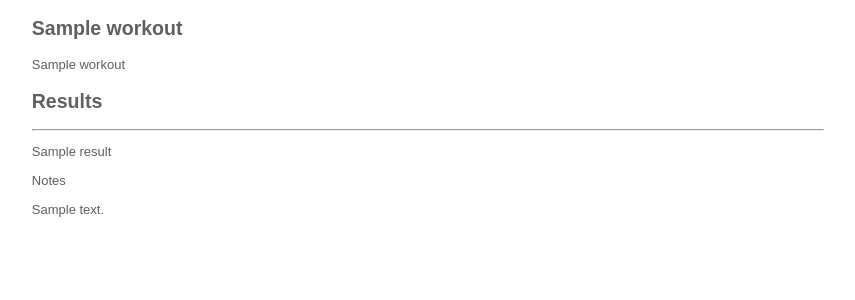
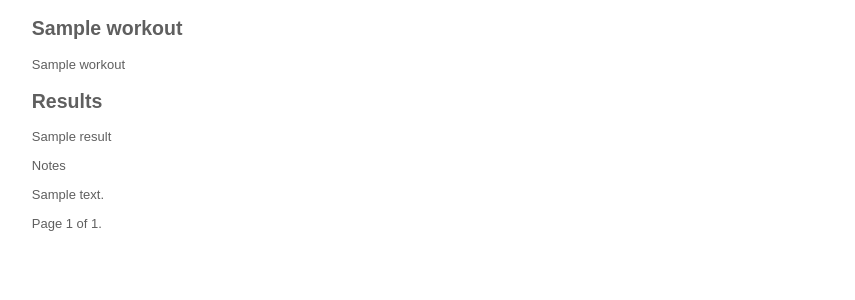
Before and after one commit to timbroder/simplewod-mongodb, a Django app: template workouts/templates/tagresult.html in a window 1280 px wide. Shown: the part 83-383 px from the top of the page, without its empty margins (216-1071 px from the left). Run offline with Django 3.2, Linux system fonts and the light colour scheme; the template is opened without the code that fills it: most values are stand-ins (such as "Sample title", 1, 10 or a date in 2020); parts of the project's set-up code (start-up, migrations or seed data) failed here and were passed over.

Commit message:
pagination

```diff
--- a/contrib/notes.txt
+++ b/contrib/notes.txt
@@ -29,11 +29,6 @@ pagination?
 
 
 
-
-	/results/rss
-	/<username>/rss
-	/<username/rss/<key>
-
 check that wod tags are actually syncing... or something
 pagination
 move results count to WOD as updated static
--- /dev/null
+++ b/workouts/templates/_paged.html
@@ -0,0 +1,17 @@
+<div class="pagination">
+    <span class="step-links">
+        {% if results.has_previous %}
+        	<button class="ui-state-default ui-corner-all" onclick="window.location='?page=1'"><span class="ui-icon ui-icon-arrowthickstop-1-w"></button>
+        	<button class="ui-state-default ui-corner-all" onclick="window.location='?page={{ results.previous_page_number }}'"><span class="ui-icon ui-icon-arrowthick-1-w"></button>
+        {% endif %}
+
+        <span class="current">
+            Page {{ results.number }} of {{ results.paginator.num_pages }}.
+        </span>
+
+        {% if results.has_next %}
+        	<button class="ui-state-default ui-corner-all" onclick="window.location='?page={{ results.next_page_number }}'"><span class="ui-icon ui-icon-arrowthick-1-e"></button>
+        	<button class="ui-state-default ui-corner-all" onclick="window.location='?page={{ results.paginator.num_pages }}'"><span class="ui-icon ui-icon-arrowthickstop-1-e"></button>
+        {% endif %}
+    </span>
+</div>
--- a/workouts/templates/base.html
+++ b/workouts/templates/base.html
@@ -11,7 +11,7 @@
 <head>
 	<title>{% usemacro title %} - simpleWOD</title>
     <link rel="stylesheet" href="/static/css/base.css" />
-    <link rel="stylesheet" href="/static/css/redmond/jquery-ui.css"></link>
+    <link rel="stylesheet" href="/static/css/dark-hive/jquery-ui.css"></link>
     {% block extracss %}{% endblock %}
 
     <script type="text/javascript" src="/static/js/jquery.js"></script>
--- a/workouts/templates/index.html
+++ b/workouts/templates/index.html
@@ -15,6 +15,9 @@
 					{% ifequal title "Home" %}({{ r|args:user|call:"num_results" }}){% endifequal %}</li>
 				{% endfor %}
 			</ul>
+
+			{% include '_paged.html' %}
+
 		</div>
 		<div class="rightcol">
 			<h2>{% ifequal title "Home" %}Workout{% else %}Result{% endifequal %} Tags</h2>
--- a/workouts/templates/tagresult.html
+++ b/workouts/templates/tagresult.html
@@ -4,14 +4,14 @@
 
 {% block content %}
 
-{% if results %}
-	{% for wod in results %}
+{% if results.object_list %}
+	{% for wod in results.object_list %}
 		{% if forloop.first %}
 			<h2>{{ wod.workout.title }}</h2>
 			{{ wod.workout.workout|linebreaks }}
 			<h2>Results</h2>
 		{% endif %}
-		<hr></hr>
+
 		<div class="result">
 			{{ wod.result|linebreaks }}
 
@@ -21,6 +21,7 @@
 			{% endif %}
 		</div>
 
+	{% include '_paged.html' %}
 
 	{% endfor %}
 {% else %}
@@ -31,4 +32,6 @@
 	{% endif %}
 {% endif %}
 
+
+
 {% endblock %}
--- a/workouts/templates/tagwod.html
+++ b/workouts/templates/tagwod.html
@@ -6,11 +6,13 @@
 {% load extra_args %}
 
 
-{% for wod in results %}
+{% for wod in results.object_list %}
 	<h3><a href="{{ wod.get_absolute_url }}">{{ wod.title }}</a></h3>
 	{{ wod.workout|linebreaks }}
 	<p>Results: {{ wod|args:user|call:"num_results" }}</p>
 
 {% endfor %}
 
+{% include '_paged.html' %}
+
 {% endblock %}
```
Also changed, not shown: workouts/views.py (+6 -4 lines).
